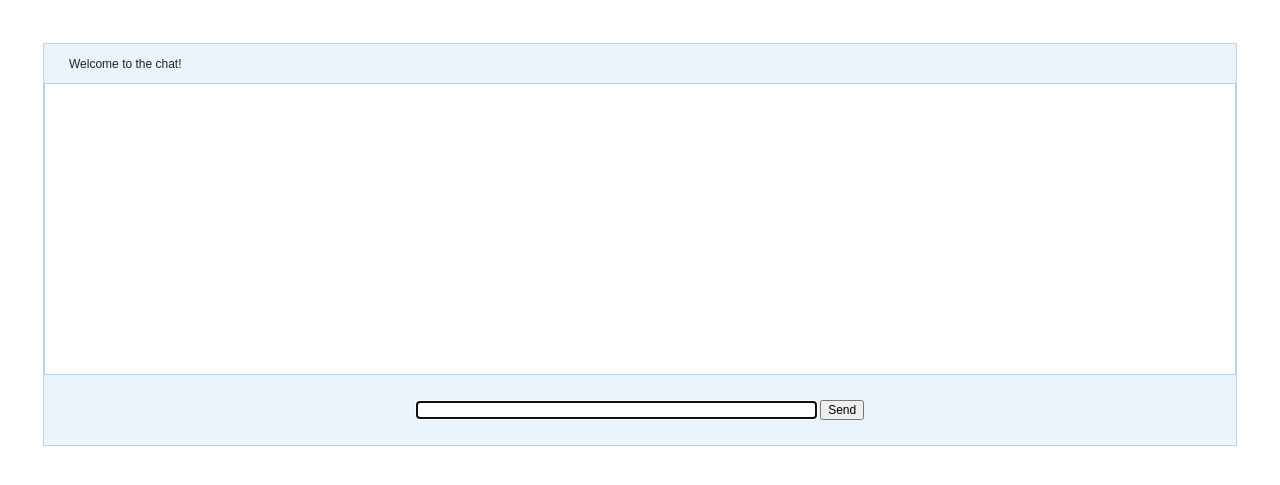
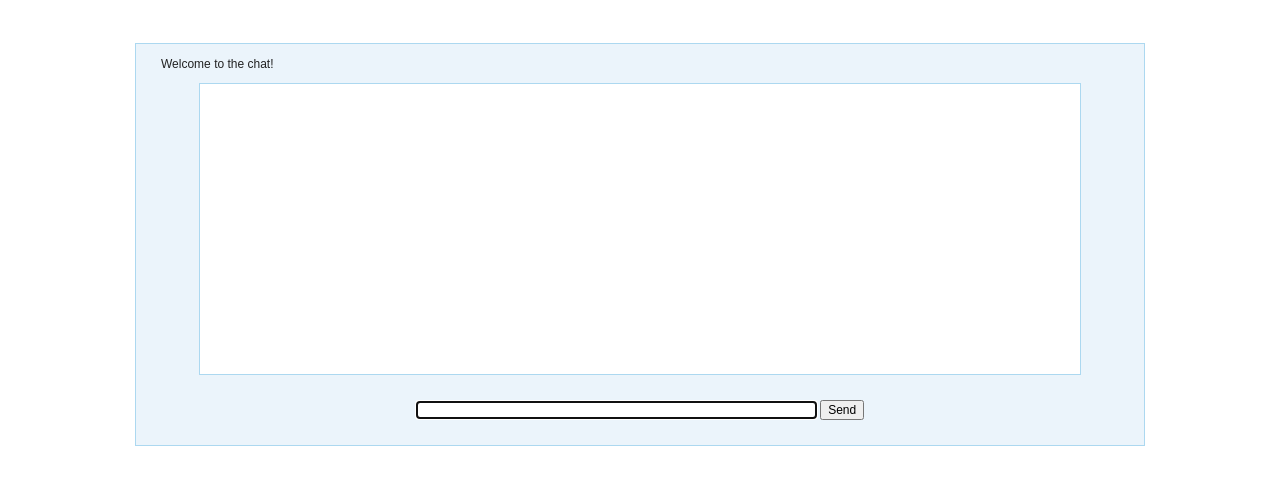
Before and after one commit to gmeisinger/chatbot, a Flask app: page / in a window 1280 px wide. Shown: the top 485 px of the page. Run offline with Flask 2, Linux system fonts and the light colour scheme; parts of the project's set-up code (start-up, migrations or seed data) failed here and were passed over; some libraries are stand-ins or nearby versions.

Commit message:
Update style.css

```diff
--- a/templates/static/style.css
+++ b/templates/static/style.css
@@ -22,6 +22,7 @@ a {
     padding-bottom:25px;
     background:#EBF4FB;
     min-width:504px;
+    max-width:1008px;
     border:1px solid #ACD8F0; }
 
 #loginform { padding-top:18px; }
@@ -36,6 +37,8 @@ a {
     background:#fff;
     min-height:270px;
     min-width:430px;
+    max-height:540px;
+    max-width:860px;
     border:1px solid #ACD8F0;
     overflow:auto; }
 
```
